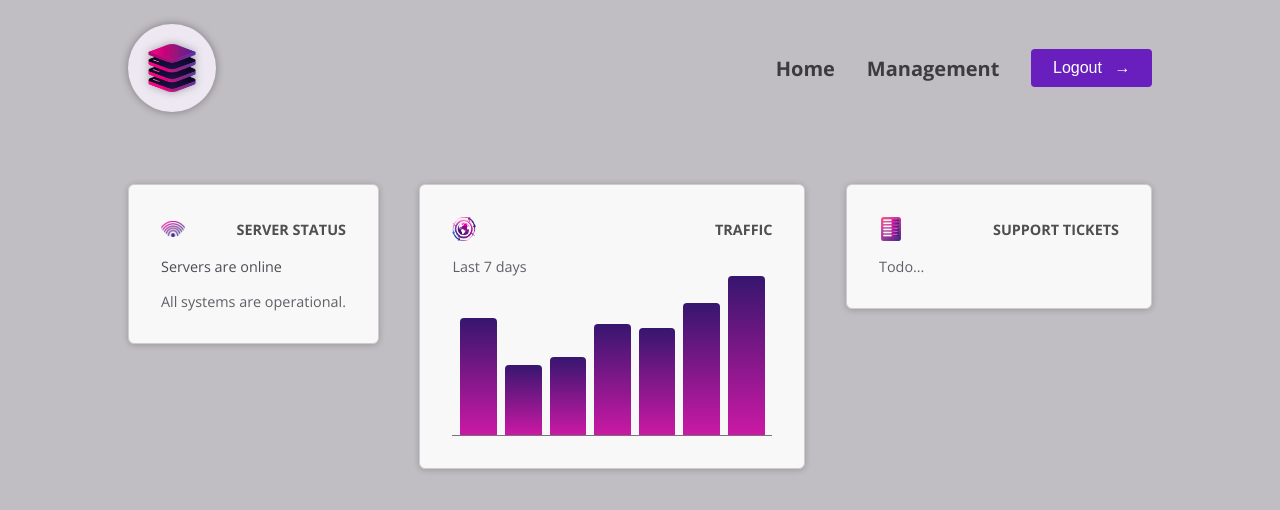
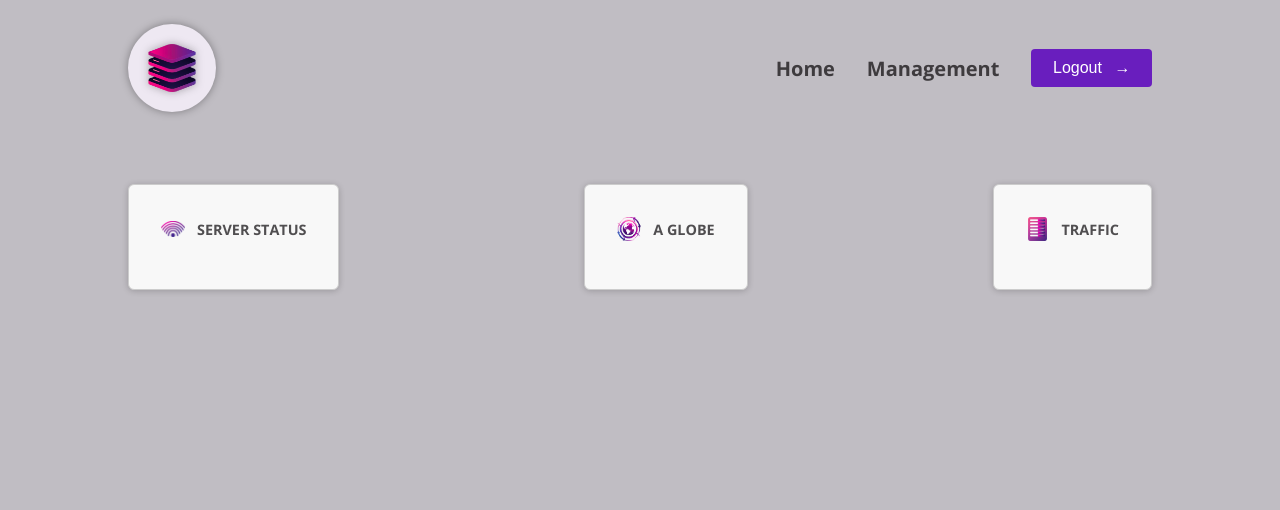
Before and after one commit to pritom169/first-angular-app, an Angular app in the folder 3-cmp-deep-dive/: page / in a window 1280 px wide. Shown: the top 510 px of the page. Built offline with nearby package versions, Linux system fonts and the light colour scheme.

Commit message:
[ADDITION] Dynamic image sources and title added to dashboard template.
1. Dynamic dashboard content has been added to app component.
2. When we are binding properties, if it's a string we don't need to give [] symbol.

```diff
--- a/3-cmp-deep-dive/src/app/app.component.html
+++ b/3-cmp-deep-dive/src/app/app.component.html
@@ -2,16 +2,25 @@
 
 <main>
   <div id="dashboard">
-    <div class="dashboard-item">
+    <app-dashboard-item
+      [image]="{ src: 'status.png', alt: 'A signal symbol' }"
+      title="Server Status"
+    >
       <app-server-status />
-    </div>
+    </app-dashboard-item>
 
-    <div class="dashboard-item">
+    <app-dashboard-item
+      [image]="{ src: 'globe.png', alt: 'A globe' }"
+      title="A globe"
+    >
       <app-traffic />
-    </div>
+    </app-dashboard-item>
 
-    <div class="dashboard-item">
+    <app-dashboard-item
+      [image]="{ src: 'list.png', alt: 'A list of items' }"
+      title="Traffic"
+    >
       <app-tickets />
-    </div>
+    </app-dashboard-item>
   </div>
 </main>
--- a/3-cmp-deep-dive/src/app/app.component.ts
+++ b/3-cmp-deep-dive/src/app/app.component.ts
@@ -3,11 +3,12 @@
 import { ServerStatusComponent } from './dashboard/server-status/server-status.component';
 import { TrafficComponent } from "./dashboard/traffic/traffic.component";
 import { TicketsComponent } from './dashboard/tickets/tickets.component';
+import { DashboardItemComponent } from "./dashboard/dashboard-item/dashboard-item.component";
 
 @Component({
   selector: 'app-root',
   standalone: true,
-  imports: [HeaderComponent, ServerStatusComponent, TrafficComponent, TicketsComponent],
+  imports: [HeaderComponent, ServerStatusComponent, TrafficComponent, TicketsComponent, DashboardItemComponent],
   templateUrl: './app.component.html'
 })
 
--- a/3-cmp-deep-dive/src/app/dashboard/dashboard-item/dashboard-item.component.html
+++ b/3-cmp-deep-dive/src/app/dashboard/dashboard-item/dashboard-item.component.html
@@ -1,8 +1,8 @@
 <div class="dashboard-item">
   <article>
     <header>
-      <img src="status.png" alt="A signal symbol" />
-      <h2>Server Status</h2>
+      <img [src]="image().src" [alt]="image().alt" />
+      <h2>{{ title() }}</h2>
     </header>
   </article>
 </div>
```
